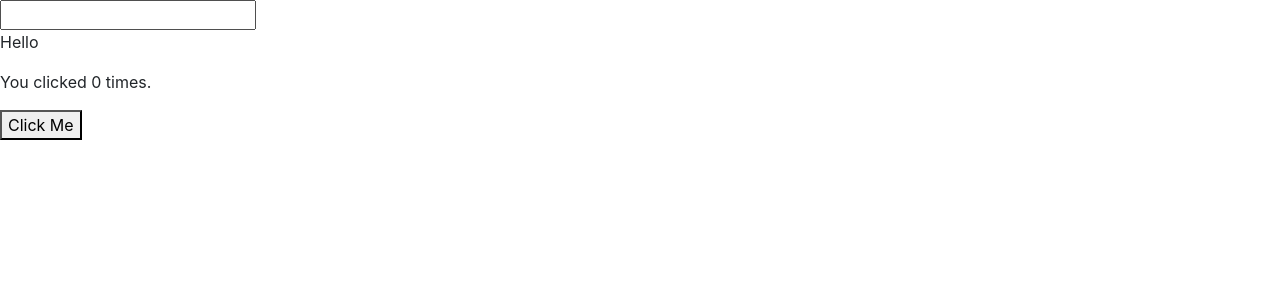
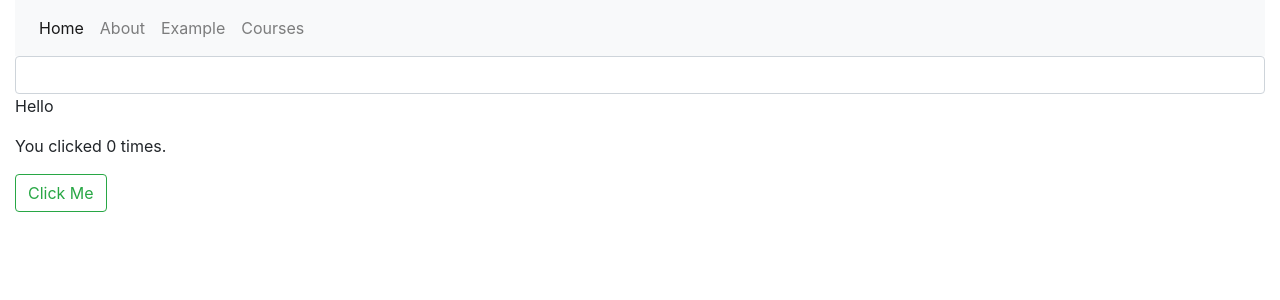
Before and after one commit to vivekprm/react-state-demo, a React (Create React App) app: page /example in a window 1280 px wide. Shown: the top 300 px of the page. Built offline with nearby package versions, Linux system fonts and the light colour scheme; no server answers.

Commit message:
react router configuration

```diff
--- a/src/components/App.js
+++ b/src/components/App.js
@@ -1,23 +1,51 @@
 import React from "react";
+import { Route, Redirect, Switch, NavLink } from "react-router-dom";
 import AboutPage from "./AboutPage";
 import HomePage from "./HomePage";
 import Example from "./Example";
 import CoursePage from "./CoursePage";
+import PageNotFound from "./NotFoundPage";
 
 function App() {
   /**
    * This solution works. But it hits server
    */
-  let username = "Vivek";
-  const route = window.location.pathname;
-  if (route === "/about") {
-    return <AboutPage />;
-  } else if (route === "/example") {
-    return <Example />;
-  } else if (route === "/courses") {
-    return <CoursePage />;
-  }
-  return <HomePage name={username} />;
+  return (
+    <div className="container-fluid">
+      <nav className="navbar navbar-expand-lg navbar-light bg-light">
+        <ul class="navbar-nav">
+          <li class="nav-item active">
+            <NavLink class="nav-link" to="/">
+              Home
+            </NavLink>
+          </li>
+          <li class="nav-item">
+            <NavLink class="nav-link" to="/about">
+              About
+            </NavLink>
+          </li>
+          <li class="nav-item">
+            <NavLink class="nav-link" to="/example">
+              Example
+            </NavLink>
+          </li>
+          <li class="nav-item">
+            <NavLink class="nav-link" to="/courses">
+              Courses
+            </NavLink>
+          </li>
+        </ul>
+      </nav>
+      <Switch>
+        <Route exact path="/" component={HomePage} />
+        <Route path="/about" component={AboutPage} />
+        <Redirect from="/about-page" to="about" />
+        <Route path="/example" component={Example} />
+        <Route path="/courses" component={CoursePage} />
+        <Route path="*" component={PageNotFound} />
+      </Switch>
+    </div>
+  );
 }
 
 export default App;
--- a/src/components/Example.js
+++ b/src/components/Example.js
@@ -23,13 +23,19 @@ function Example() {
   return (
     <>
       <input
+        class="form-control mr-sm-2"
         type="text"
         value={email}
         onChange={(event) => setEmail(event.target.value)}
       />
       <p>Hello {email}</p>
       <p>You clicked {count} times.</p>
-            <button onClick={() => setCount(count + 1)}>Click Me</button>
+      <button
+        class="btn btn-outline-success my-2 my-sm-0"
+        onClick={() => setCount(count + 1)}
+      >
+        Click Me
+      </button>
     </>
   );
 }
--- /dev/null
+++ b/src/components/NotFoundPage.js
@@ -0,0 +1,15 @@
+import React from "react";
+import { Link } from "react-router-dom";
+
+function NotFoundPage() {
+  return (
+    <div>
+      <h2>Page Not Found</h2>
+      <p>
+        <Link to="/">Back To Home</Link>
+      </p>
+    </div>
+  );
+}
+
+export default NotFoundPage;
--- a/src/index.js
+++ b/src/index.js
@@ -1,8 +1,14 @@
 import "bootstrap/dist/css/bootstrap.min.css";
 import React from "react";
+import { BrowserRouter as Router } from "react-router-dom";
 import { render } from "react-dom";
 import App from "./components/App";
 
 // First argument is the component we want to render, second argument is target where
 // we want to render.
-render(<App />, document.getElementById("root"));
+render(
+  <Router>
+    <App />
+  </Router>,
+  document.getElementById("root")
+);
```
